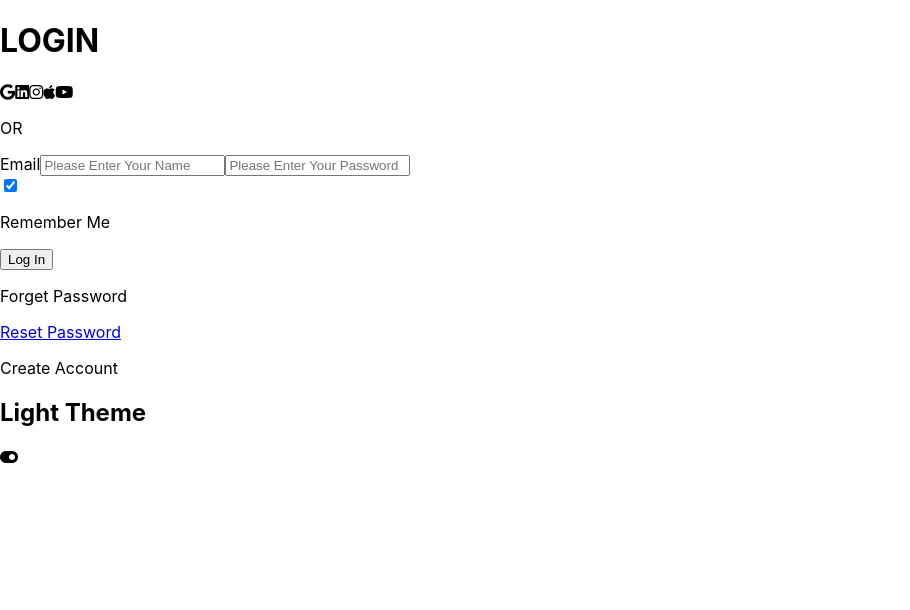
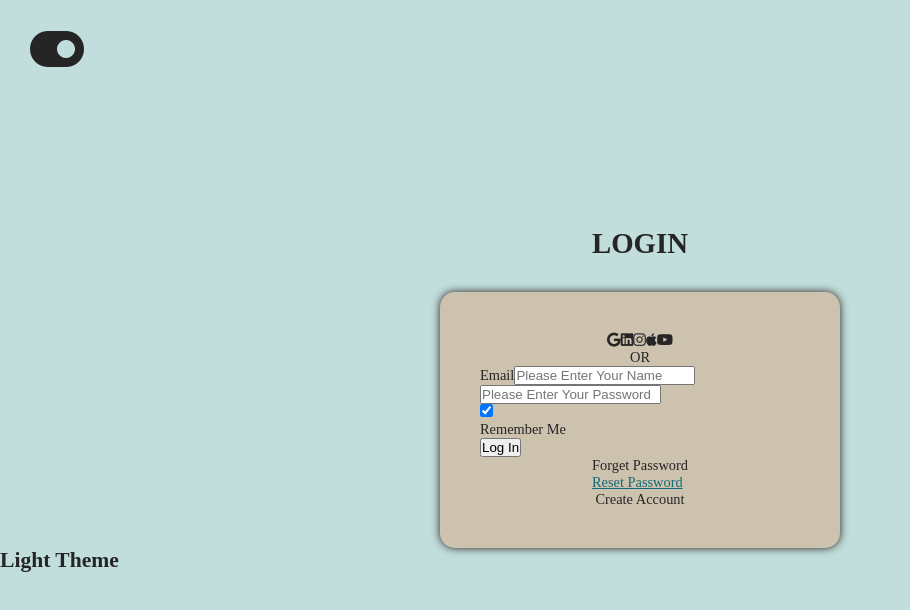
Before and after one commit to kooroosh1363/REACT-login-dark-mode, a React (Create React App) app: page / in a window 1280 px wide. Shown: the top 610 px of the page, without its empty margins (0-910 px from the left). Built offline with nearby package versions, Linux system fonts and the light colour scheme.

Commit message:
add css code for login-form and container

```diff
--- a/src/App.css
+++ /dev/null
@@ -1,38 +0,0 @@
-.App {
-  text-align: center;
-}
-
-.App-logo {
-  height: 40vmin;
-  pointer-events: none;
-}
-
-@media (prefers-reduced-motion: no-preference) {
-  .App-logo {
-    animation: App-logo-spin infinite 20s linear;
-  }
-}
-
-.App-header {
-  background-color: #282c34;
-  min-height: 100vh;
-  display: flex;
-  flex-direction: column;
-  align-items: center;
-  justify-content: center;
-  font-size: calc(10px + 2vmin);
-  color: white;
-}
-
-.App-link {
-  color: #61dafb;
-}
-
-@keyframes App-logo-spin {
-  from {
-    transform: rotate(0deg);
-  }
-  to {
-    transform: rotate(360deg);
-  }
-}
--- a/src/App.jsx
+++ b/src/App.jsx
@@ -1,8 +1,7 @@
 import react from "react";
 import useLocalStorage from "use-local-storage";
-// import './App.css';
 
-import './index.css'
+import './index.css';
 
 
 function App() {
--- a/src/index.css
+++ b/src/index.css
@@ -10,11 +10,64 @@
 
 }
 
-body {
+[data-theme='dark'] {
+  --bg_round:rgb(42, 47, 47);
+  --pri_text: #f8f5f5;
+  --sec_text:rgb(17, 106, 123);
+  --acc : rgb(236, 229, 199);
+  --border: #ac9f9f;
+  --bg_form:rgb(50, 47, 42);
+}
+
+
+
+
+*{
   margin: 0;
-  font-family: -apple-system, BlinkMacSystemFont, 'Segoe UI', 'Roboto', 'Oxygen',
-    'Ubuntu', 'Cantarell', 'Fira Sans', 'Droid Sans', 'Helvetica Neue',
-    sans-serif;
-  -webkit-font-smoothing: antialiased;
-  -moz-osx-font-smoothing: grayscale;
+  padding: 0;
+  box-sizing: border-box;
 }
+
+a{
+  color: var(--sec_text);
+
+}
+
+.App{
+  display: flex;
+  flex-direction: column;
+  justify-content: center;
+  font-size: 0.9rem;
+  transition: all .5s;
+  background-color: var(--bg_round);
+  color: var(--pri_text);
+  height: 100vh;
+}
+
+.login-form h1{
+  text-align: center;
+  margin: 0 0 2rem;
+  font: 2.6rem;
+}
+
+
+.toggle-theme i{
+  position: absolute;
+  top: 25px;
+  left: 30px;
+  font-size: 3rem;
+  cursor: pointer;
+}
+
+.container{
+  display: flex;
+  flex-direction: column;
+  justify-content: center;
+  align-items: center;
+  padding: 2.5rem;
+  width: 400px;
+  margin: auto;
+  box-shadow: 0px 0px 8px var(--border);
+  border-radius: 15px;
+  background-color: var(--bg_form);
+}
```
